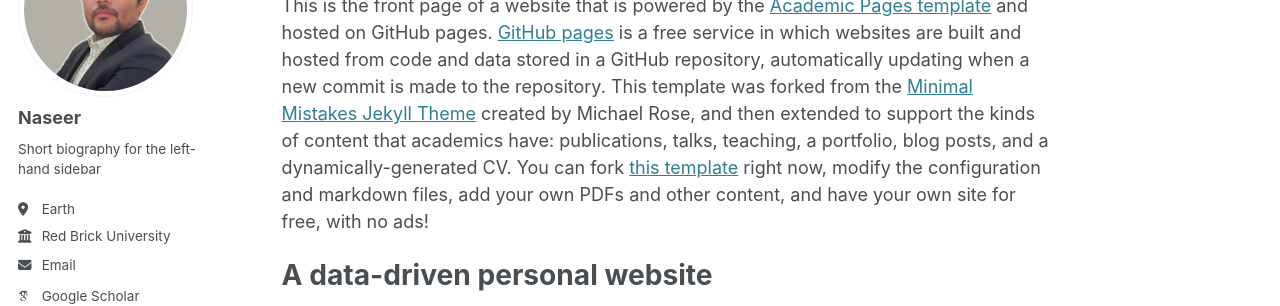
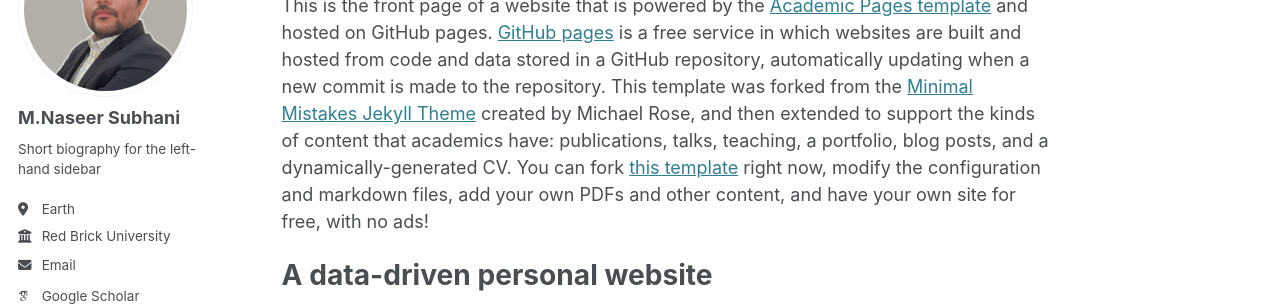
Before and after one commit to MNaseerSubhani/mnaseer.githu.io, a Jekyll site: the page built from _pages/about.md, in a window 1280 px wide. Shown: the part 184-490 px from the top of the page. Built offline with Jekyll 4.4.1, drawn with Linux system fonts in a browser that asks for light colours; some web fonts are replaced; part of the change alters nothing that is shown.

Commit message:
change config file

```diff
--- a/_config.yml
+++ b/_config.yml
@@ -22,13 +22,13 @@ repository               : "mnaseersubhani/mnaseersubhani.github.io"
 author:
   # Biographic information
   avatar           : "profile.jpeg"
-  name             : "Naseer"
+  name             : "M.Naseer Subhani"
   pronouns         : # example: "she/her"
   bio              : "Short biography for the left-hand sidebar"
   location         : "Earth"
   employer         : "Red Brick University"
   uri              : # URL
-  email            : "none@example.org"
+  email            : "im.naseerr@gmail.com"
 
   # Academic websites
   arxiv            : # URL - Update with the correct link to your profile
```
